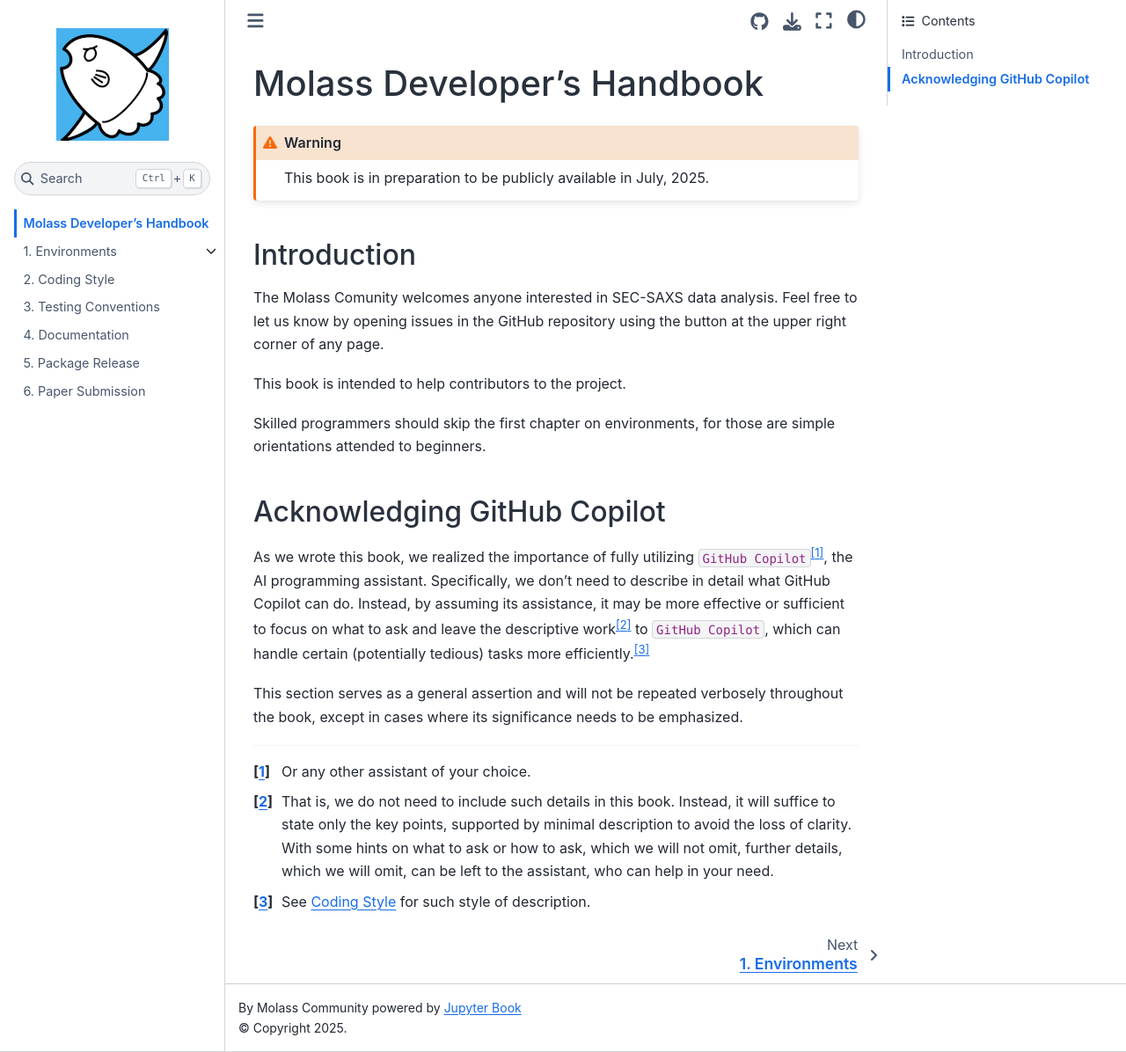
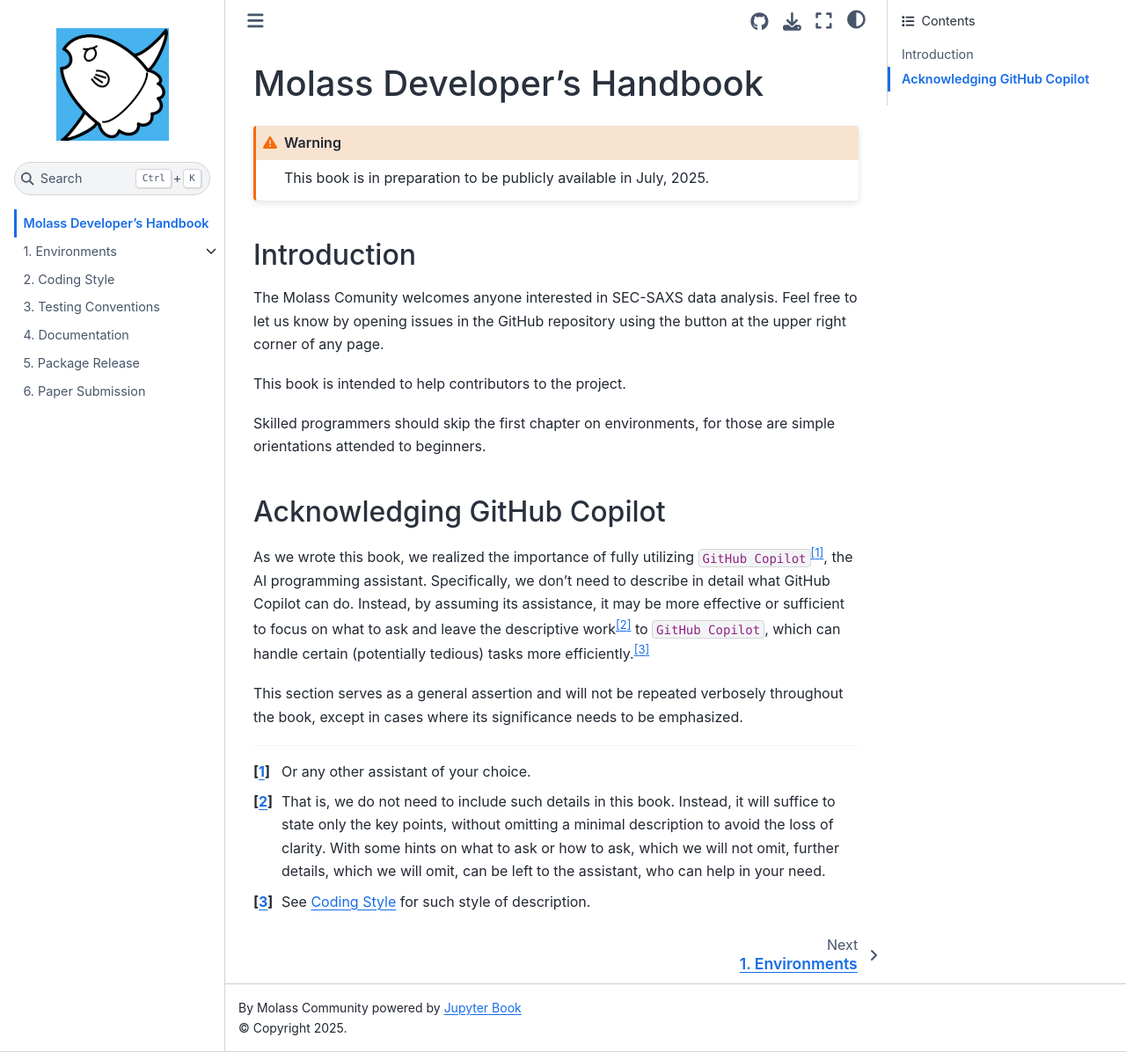
Before and after one commit to biosaxs-dev/molass-develop, a Jupyter Book: the page built from chapters/intro.md, in a window 1280 px wide and 1196 px high. Shown: the whole window at 88% size. Built offline with Jupyter Book 1.0.4 settings and Sphinx 7.4.7 and the Sphinx Book theme 1.1.4, drawn with Linux system fonts in a browser that asks for light colours.

Commit message:
update for better wording

```diff
--- a/chapters/intro.md
+++ b/chapters/intro.md
@@ -20,6 +20,6 @@
 
 [^1]: Or any other assistant of your choice.
 
-[^2]: That is, we do not need to include such details in this book. Instead, it will suffice to state only the key points, supported by minimal description to avoid the loss of clarity. With some hints on what to ask or how to ask, which we will not omit, further details, which we will omit, can be left to the assistant, who can help in your need.
+[^2]: That is, we do not need to include such details in this book. Instead, it will suffice to state only the key points, without omitting a minimal description to avoid the loss of clarity. With some hints on what to ask or how to ask, which we will not omit, further details, which we will omit, can be left to the assistant, who can help in your need.
 
 [^3]: See [Coding Style](coding_style) for such style of description.
```
